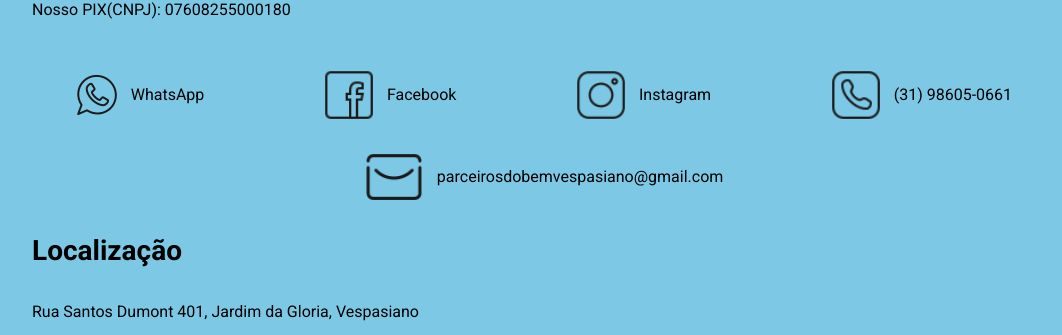
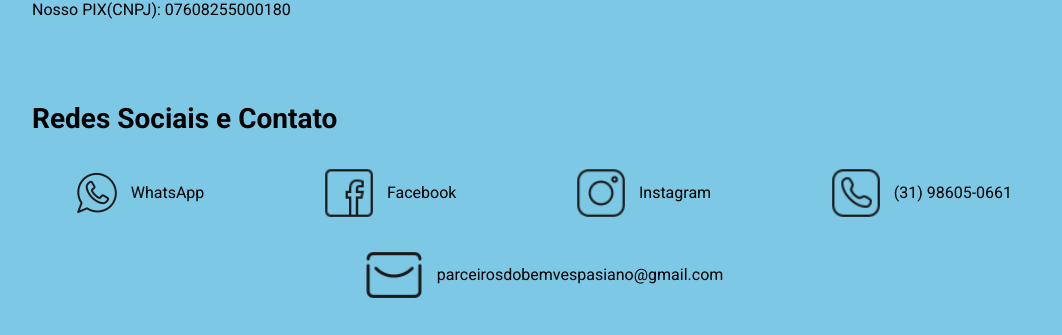
Before and after one commit to wellingtonfernandesbarbosa/parceiros-do-bem, a React (Vite) app: page / in a window 1280 px wide. Shown: the part 1122-1457 px from the top of the page, without its empty margins (96-1158 px from the left). Built offline with nearby package versions, Linux system fonts and the light colour scheme.

Commit message:
Added title to social media section

```diff
--- a/src/App.module.scss
+++ b/src/App.module.scss
@@ -57,10 +57,17 @@
   width: 80%;
 
   &__Social {
-    display: flex;
-    flex-wrap: wrap;
-    justify-content: space-around;
-    gap: 2rem;
+
+    &__Title {
+      display: inline-block;
+    }
+
+    &__SocialLinks {
+      display: flex;
+      flex-wrap: wrap;
+      justify-content: space-around;
+      gap: 2rem;
+    }
   }
 
   &__SocialLink {
--- a/src/App.tsx
+++ b/src/App.tsx
@@ -49,7 +49,8 @@ function App() {
               doação que mais lhe convier.
             </li>
             <li>
-              <span className={styles.Section__Description__List__CallToAction}>Divulgue</span>: Compartilhe nossa causa nas redes sociais e com seus amigos e familiares. Ajude-nos a alcançar mais pessoas e multiplicar o impacto do nosso trabalho. Clique no botão Compartilhar para divulgar nossa página.
+              <span className={styles.Section__Description__List__CallToAction}>Divulgue</span>: Compartilhe nossa causa nas redes sociais e com seus amigos e familiares. Ajude-nos a alcançar mais pessoas e multiplicar o impacto do nosso trabalho. Clique
+              no botão Compartilhar para divulgar nossa página.
             </li>
           </ul>
           <p className={styles.Section__Description}>
@@ -71,6 +72,8 @@ function App() {
 
       <footer className={styles.Footer}>
         <div className={styles.Footer__Social}>
+          <h3 className={styles.Footer__Social__Title}>Redes Sociais e Contato</h3>
+          <div className={styles.Footer__Social__SocialLinks}>
             <a href="https://wa.me/5531986050661" target="_blank" rel="noopener noreferrer" className={styles.Footer__SocialLink}>
               <img src={WhatsappLogo} alt="WhatsApp" className={styles.Footer__SocialIcon} />
               <span>WhatsApp</span>
@@ -92,6 +95,7 @@ function App() {
               <span>parceirosdobemvespasiano@gmail.com</span>
             </a>
           </div>
+        </div>
 
         <div className={styles.Footer__Location}>
           <h3 className={styles.Footer__Location__Title}>Localização</h3>
```
Lines whose indentation alone changed are shown as unchanged.
